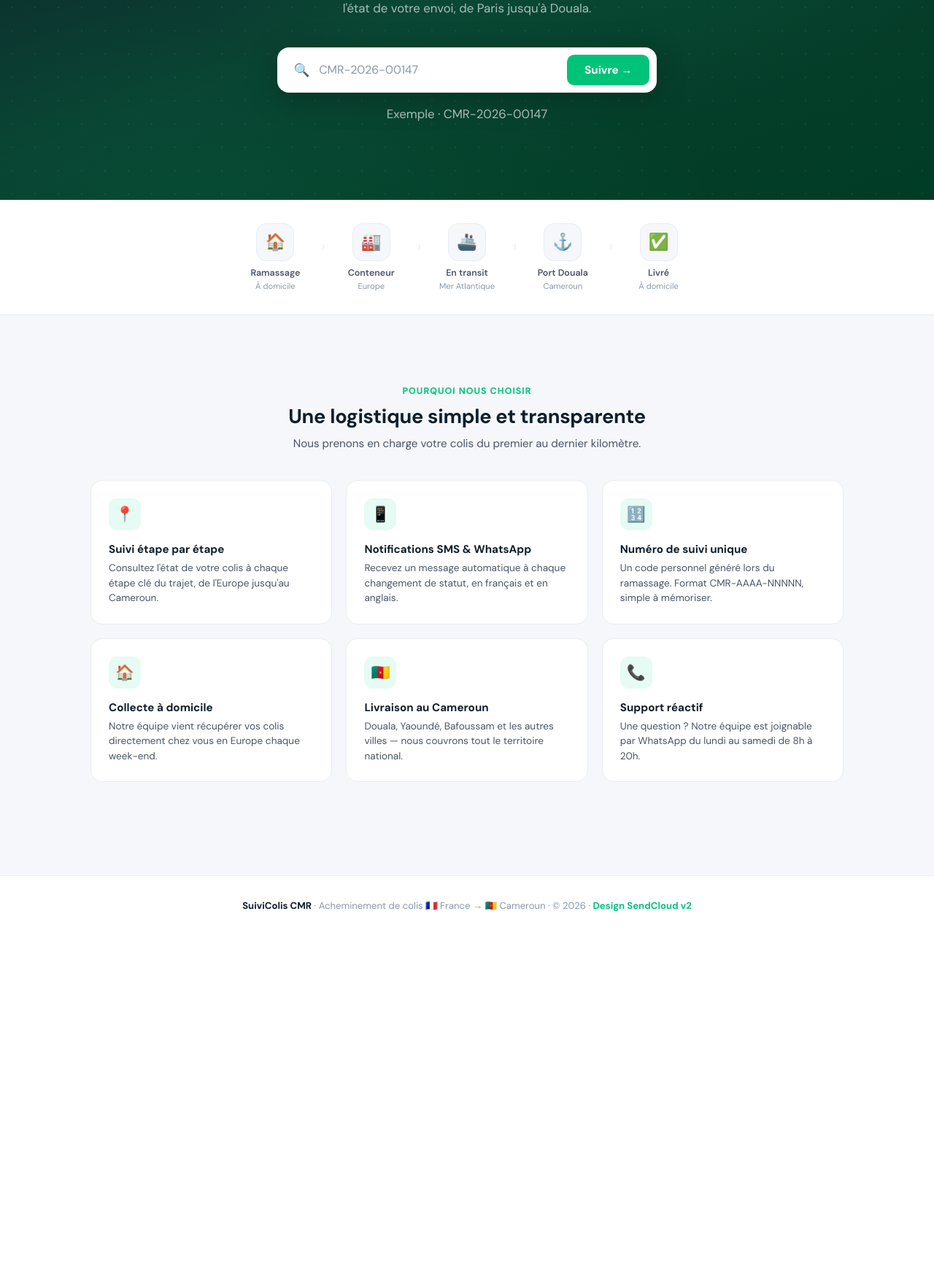
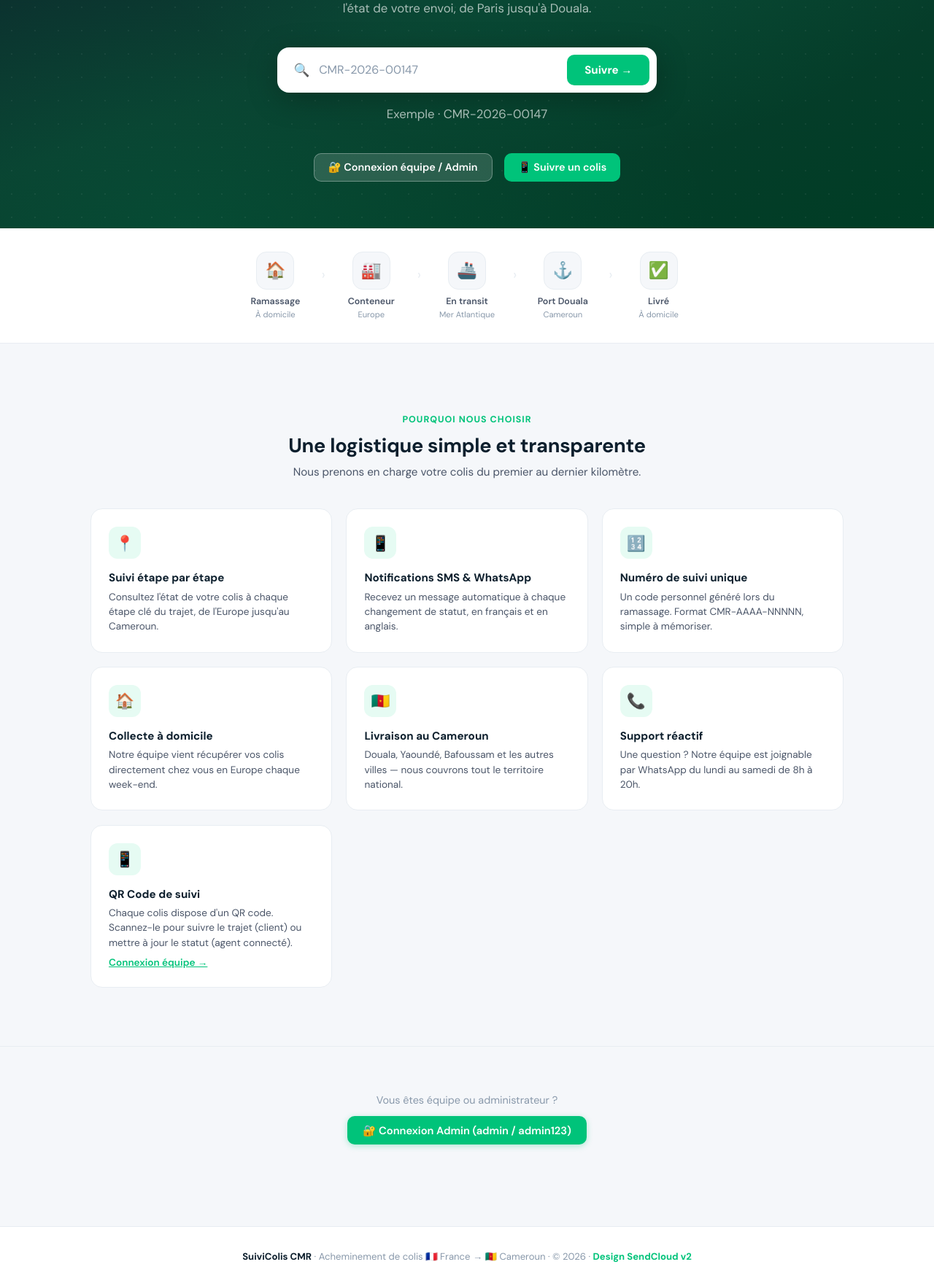
Before and after one commit to avidadollarab/suivi_colis_cmr, a Flask app: page / in a window 1280 px wide. Shown: the part 358-2121 px from the top of the page at 73% size. Before the commit the page ends 1607 px from the top, so only its background shows below. Run offline with Flask 3, Linux system fonts and the light colour scheme.

Commit message:
Connexion admin et QR plus visibles + endpoint /health
Made-with: Cursor

```diff
--- a/app.py
+++ b/app.py
@@ -58,6 +58,23 @@ COULEURS_STATUT = {
 
 def agent_connecte():
     return session.get("agent_id") is not None
+
+
+# ----------------------------------------------------------
+# HEALTH CHECK (pour vérifier le déploiement)
+# ----------------------------------------------------------
+
+@app.route("/health")
+def health():
+    """Vérifie que l'app et la base fonctionnent."""
+    try:
+        from database import get_connection, USE_POSTGRES
+        conn = get_connection()
+        conn.close()
+        db_type = "postgresql" if USE_POSTGRES else "sqlite"
+        return jsonify({"ok": True, "database": db_type})
+    except Exception as e:
+        return jsonify({"ok": False, "error": str(e)}), 500
 
 
 # ----------------------------------------------------------
--- a/templates/index.html
+++ b/templates/index.html
@@ -262,6 +262,15 @@
         </form>
 
         <p class="search-hint">Exemple · CMR-2026-00147</p>
+
+        <div style="margin-top:1.5rem; display:flex; gap:1rem; justify-content:center; flex-wrap:wrap;">
+            <a href="{{ url_for('login') }}" class="btn-admin-hero" style="display:inline-flex; align-items:center; gap:0.5rem; padding:0.6rem 1.2rem; background:rgba(255,255,255,0.15); border:1px solid rgba(255,255,255,0.3); border-radius:10px; color:white; text-decoration:none; font-weight:600; font-size:0.9rem;">
+                🔐 Connexion équipe / Admin
+            </a>
+            <a href="{{ url_for('suivre') }}" style="display:inline-flex; align-items:center; gap:0.5rem; padding:0.6rem 1.2rem; background:var(--green); border-radius:10px; color:white; text-decoration:none; font-weight:600; font-size:0.9rem;">
+                📱 Suivre un colis
+            </a>
+        </div>
     </div>
 </section>
 
@@ -339,8 +348,22 @@
                 <h3>Support réactif</h3>
                 <p>Une question ? Notre équipe est joignable par WhatsApp du lundi au samedi de 8h à 20h.</p>
             </div>
+            <div class="feature-card">
+                <div class="feature-icon">📱</div>
+                <h3>QR Code de suivi</h3>
+                <p>Chaque colis dispose d'un QR code. Scannez-le pour suivre le trajet (client) ou mettre à jour le statut (agent connecté).</p>
+                <a href="{{ url_for('login') }}" style="font-size:0.85rem; font-weight:600; color:var(--green); margin-top:0.5rem; display:inline-block;">Connexion équipe →</a>
+            </div>
         </div>
     </div>
 </section>
 
+<!-- BLOC CONNEXION ADMIN -->
+<section style="background:var(--bg); padding:2rem; border-top:1px solid var(--border);">
+    <div class="container" style="text-align:center;">
+        <p style="color:var(--muted); font-size:0.9rem; margin-bottom:0.8rem;">Vous êtes équipe ou administrateur ?</p>
+        <a href="{{ url_for('login') }}" class="btn btn-primary">🔐 Connexion Admin (admin / admin123)</a>
+    </div>
+</section>
+
 {% endblock %}
```
